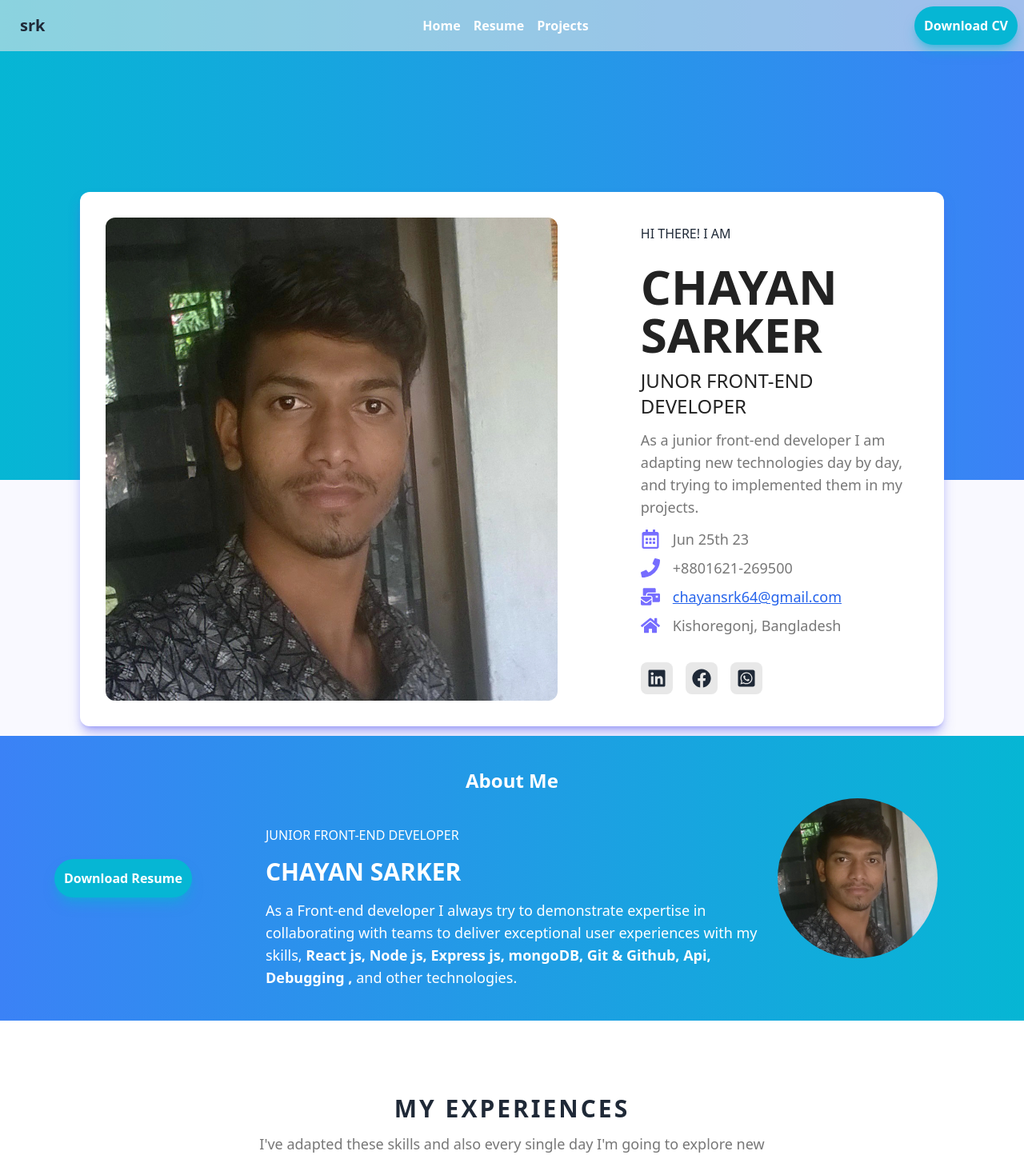
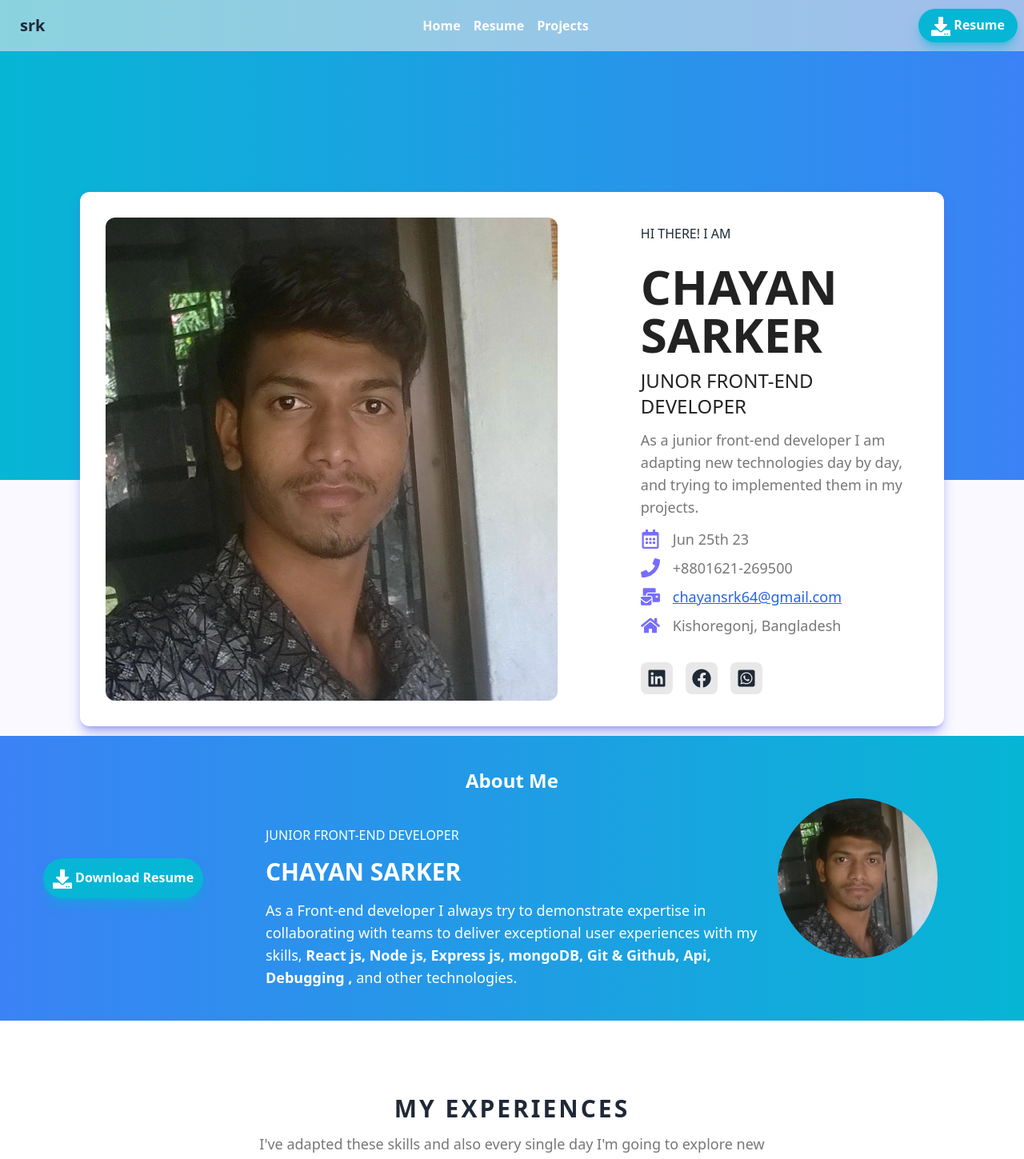
Before and after one commit to chayansrk64/working_portfolio, a React (Vite) app: page / in a window 1280 px wide. Shown: the top 1449 px of the page at 80% size. Built offline with nearby package versions, Linux system fonts and the light colour scheme.

Commit message:
download added

```diff
--- a/src/pages/Home/AboutMe/AboutMe.jsx
+++ b/src/pages/Home/AboutMe/AboutMe.jsx
@@ -3,6 +3,7 @@
 import './AboutMe.css'
 import about_me_img from '../../../assets/profile_pic.jpg'
 import resume from '../../../assets/Resume_of_Chayan_Sarker.pdf'
+import { FaDownload } from 'react-icons/fa';
 
 const AboutMe = () => {
 
@@ -25,7 +26,7 @@
                         download
                     </button> */}
 
-                    <button className='bg-cyan-500 shadow-lg rounded-full text-white font-semibold shadow-cyan-500/50 p-3'> <a download="" href={resume}>Download Resume</a></button>
+                    <button className='bg-cyan-500 shadow-lg rounded-full text-white font-semibold shadow-cyan-500/50 p-3'> <a download="" href={resume}>  <FaDownload className="inline text-2xl"></FaDownload> Download Resume</a></button>
                 </div>
                 <div>
                      <div>
--- a/src/pages/shared/Footer/Footer.jsx
+++ b/src/pages/shared/Footer/Footer.jsx
@@ -9,7 +9,7 @@
     return (
         <footer className="footer p-10 bg-base-200 text-base-content">
   <div>
-    <svg width="50" height="50" viewBox="0 0 24 24" xmlns="http://www.w3.org/2000/svg" fillRule="evenodd" clip-rule="evenodd" className="fill-current"><path d="M22.672 15.226l-2.432.811.841 2.515c.33 1.019-.209 2.127-1.23 2.456-1.15.325-2.148-.321-2.463-1.226l-.84-2.518-5.013 1.677.84 2.517c.391 1.203-.434 2.542-1.831 2.542-.88 0-1.601-.564-1.86-1.314l-.842-2.516-2.431.809c-1.135.328-2.145-.317-2.463-1.229-.329-1.018.211-2.127 1.231-2.456l2.432-.809-1.621-4.823-2.432.808c-1.355.384-2.558-.59-2.558-1.839 0-.817.509-1.582 1.327-1.846l2.433-.809-.842-2.515c-.33-1.02.211-2.129 1.232-2.458 1.02-.329 2.13.209 2.461 1.229l.842 2.515 5.011-1.677-.839-2.517c-.403-1.238.484-2.553 1.843-2.553.819 0 1.585.509 1.85 1.326l.841 2.517 2.431-.81c1.02-.33 2.131.211 2.461 1.229.332 1.018-.21 2.126-1.23 2.456l-2.433.809 1.622 4.823 2.433-.809c1.242-.401 2.557.484 2.557 1.838 0 .819-.51 1.583-1.328 1.847m-8.992-6.428l-5.01 1.675 1.619 4.828 5.011-1.674-1.62-4.829z"></path></svg>
+    <svg width="50" height="50" viewBox="0 0 24 24" xmlns="http://www.w3.org/2000/svg" fillRule="evenodd"   className="fill-current"><path d="M22.672 15.226l-2.432.811.841 2.515c.33 1.019-.209 2.127-1.23 2.456-1.15.325-2.148-.321-2.463-1.226l-.84-2.518-5.013 1.677.84 2.517c.391 1.203-.434 2.542-1.831 2.542-.88 0-1.601-.564-1.86-1.314l-.842-2.516-2.431.809c-1.135.328-2.145-.317-2.463-1.229-.329-1.018.211-2.127 1.231-2.456l2.432-.809-1.621-4.823-2.432.808c-1.355.384-2.558-.59-2.558-1.839 0-.817.509-1.582 1.327-1.846l2.433-.809-.842-2.515c-.33-1.02.211-2.129 1.232-2.458 1.02-.329 2.13.209 2.461 1.229l.842 2.515 5.011-1.677-.839-2.517c-.403-1.238.484-2.553 1.843-2.553.819 0 1.585.509 1.85 1.326l.841 2.517 2.431-.81c1.02-.33 2.131.211 2.461 1.229.332 1.018-.21 2.126-1.23 2.456l-2.433.809 1.622 4.823 2.433-.809c1.242-.401 2.557.484 2.557 1.838 0 .819-.51 1.583-1.328 1.847m-8.992-6.428l-5.01 1.675 1.619 4.828 5.011-1.674-1.62-4.829z"></path></svg>
     <p>srk Industries Ltd.<br/>Providing reliable tech since 2022</p>
    <div className="flex">
    <span className='bg-[#e8e8e8] mr-3 p-2 text-2xl rounded-lg hover:bg-gradient-to-r from-cyan-500 to-blue-500'> <Link to="https://www.linkedin.com/in/chayansrk64/"><FaLinkedin /></Link> </span>
--- a/src/pages/shared/Header/Header.jsx
+++ b/src/pages/shared/Header/Header.jsx
@@ -1,6 +1,7 @@
 import { Link } from "react-router-dom";
-import Button from "../../../components/Button/Button";
-
+// import Button from "../../../components/Button/Button";
+import resume from '../../../assets/Resume_of_Chayan_Sarker.pdf'
+import { FaDownload } from 'react-icons/fa';
 // TODO: logo
 const Header = () => {
 
@@ -32,33 +33,13 @@
     </ul>
   </div>
   <div className="navbar-end">
-    {/* <a className="btn">Download CV</a>  */}
-    <Button button_text="Download CV"></Button>
+    <div className=" bg-cyan-500 shadow-lg rounded-full text-white font-semibold shadow-cyan-500/50 px-4 py-2  "><a href={resume}>  <FaDownload className="inline text-2xl"></FaDownload> <span>Resume</span></a></div>
+    {/* <Button button_text="Download CV"></Button> */}
   </div>
 </div>
         </>
     );
 
-
-// return (
-// <nav className="flex justify-between">
-//     <div>
-//         <img src="" alt="image" />
-//     </div>
-//     <div>
-//         <ul className="flex gap-5">
-//             <li><a href="/">Home</a></li>
-//             <li><a href="/">Home</a></li>
-//             <li><a href="/">Home</a></li>
-//             <li><a href="/">Home</a></li>
-//         </ul>
-//     </div>
-//     <div>
-//         <button>Download</button>
-//     </div>
-// </nav>
-
-// )
 
 
 
```
